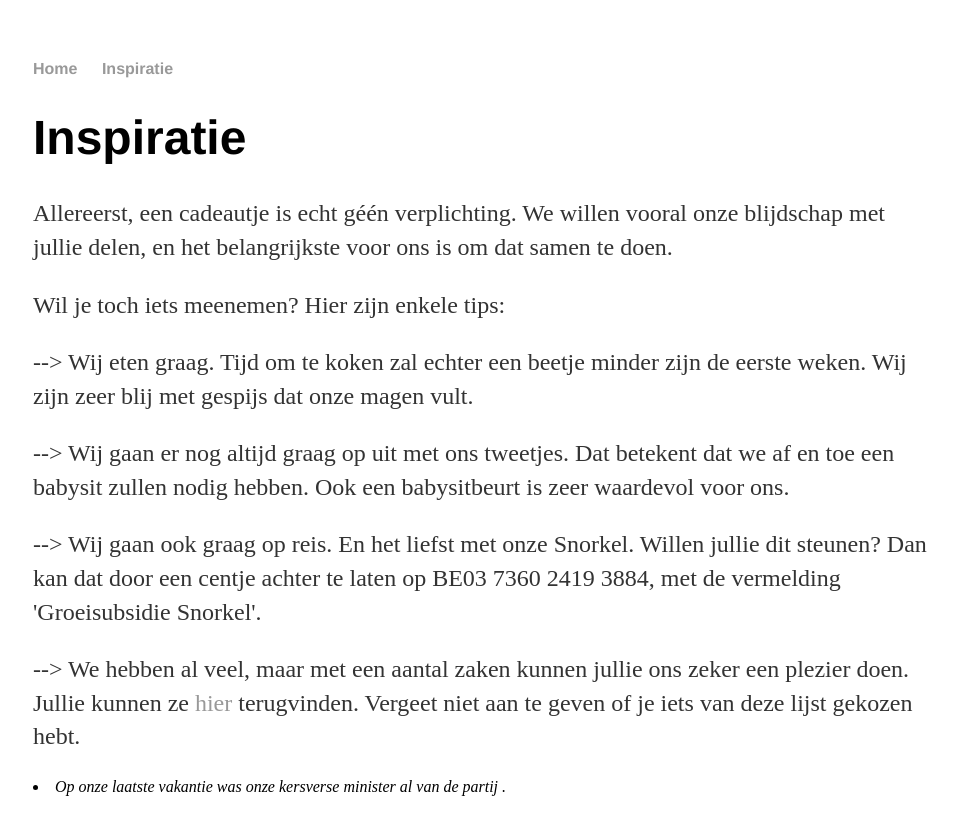
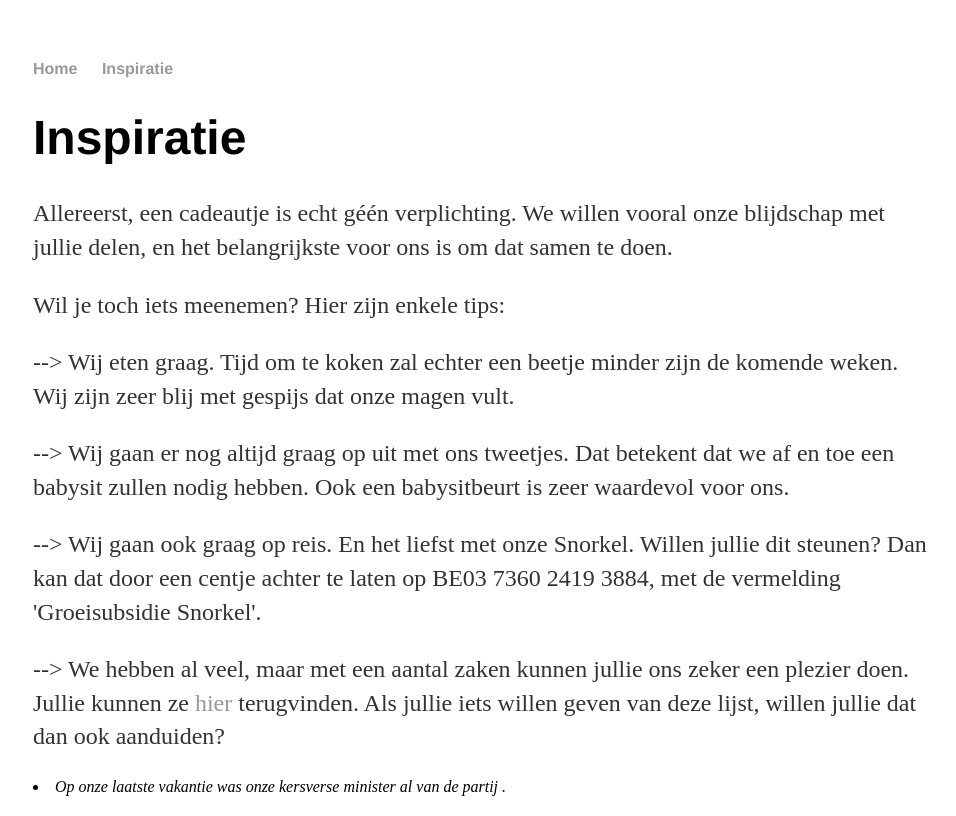
Before and after one commit to ministerievanhetgoeieleven/ministerievanhetgoeieleven.github.io, a Jekyll site: the page built from Inspiratie/index.html, in a window 1280 px wide and 900 px high, cut to the strip 0-816 px from the top of the window. Shown: the whole strip, without its empty margins (159-1115 px from the left). Built offline with Jekyll 4.4.1, drawn with Linux system fonts in a browser that asks for light colours.

Commit message:
Update inspiratielijst

```diff
--- a/Inspiratie/index.html
+++ b/Inspiratie/index.html
@@ -6,10 +6,10 @@ title: Ministerie van het Goeie Leven
 	<h1>Inspiratie</h1>
 	<p> Allereerst, een cadeautje is echt géén verplichting. We willen vooral onze blijdschap met jullie delen, en het belangrijkste voor ons is om dat samen te doen.
 	<p> Wil je toch iets meenemen? Hier zijn enkele tips:
-	<p> --> Wij eten graag. Tijd om te koken zal echter een beetje minder zijn de eerste weken. Wij zijn zeer blij met gespijs dat onze magen vult.
+	<p> --> Wij eten graag. Tijd om te koken zal echter een beetje minder zijn de komende weken. Wij zijn zeer blij met gespijs dat onze magen vult.
 	<p> --> Wij gaan er nog altijd graag op uit met ons tweetjes. Dat betekent dat we af en toe een babysit zullen nodig hebben. Ook een babysitbeurt is zeer waardevol voor ons.
 	<p> --> Wij gaan ook graag op reis. En het liefst met onze Snorkel. Willen jullie dit steunen? Dan kan dat door een centje achter te laten op BE03 7360 2419 3884, met de vermelding 'Groeisubsidie Snorkel'.
-	<p> --> We hebben al veel, maar met een aantal zaken kunnen jullie ons zeker een plezier doen. Jullie kunnen ze <a href='https://docs.google.com/spreadsheets/d/1kA4w8irqT1zlClYcpiO0YBYGyBcZejc92l6uViZ0CVU/edit?usp=sharing'> hier </a> terugvinden. Vergeet niet aan te geven of je iets van deze lijst gekozen hebt.
+	<p> --> We hebben al veel, maar met een aantal zaken kunnen jullie ons zeker een plezier doen. Jullie kunnen ze <a href='https://docs.google.com/spreadsheets/d/1kA4w8irqT1zlClYcpiO0YBYGyBcZejc92l6uViZ0CVU/edit?usp=sharing'> hier </a> terugvinden. Als jullie iets willen geven van deze lijst, willen jullie dat dan ook aanduiden?
 
 	<p>
 	<li> <em> Op onze laatste vakantie was onze kersverse minister al van de partij <!em>.
```
